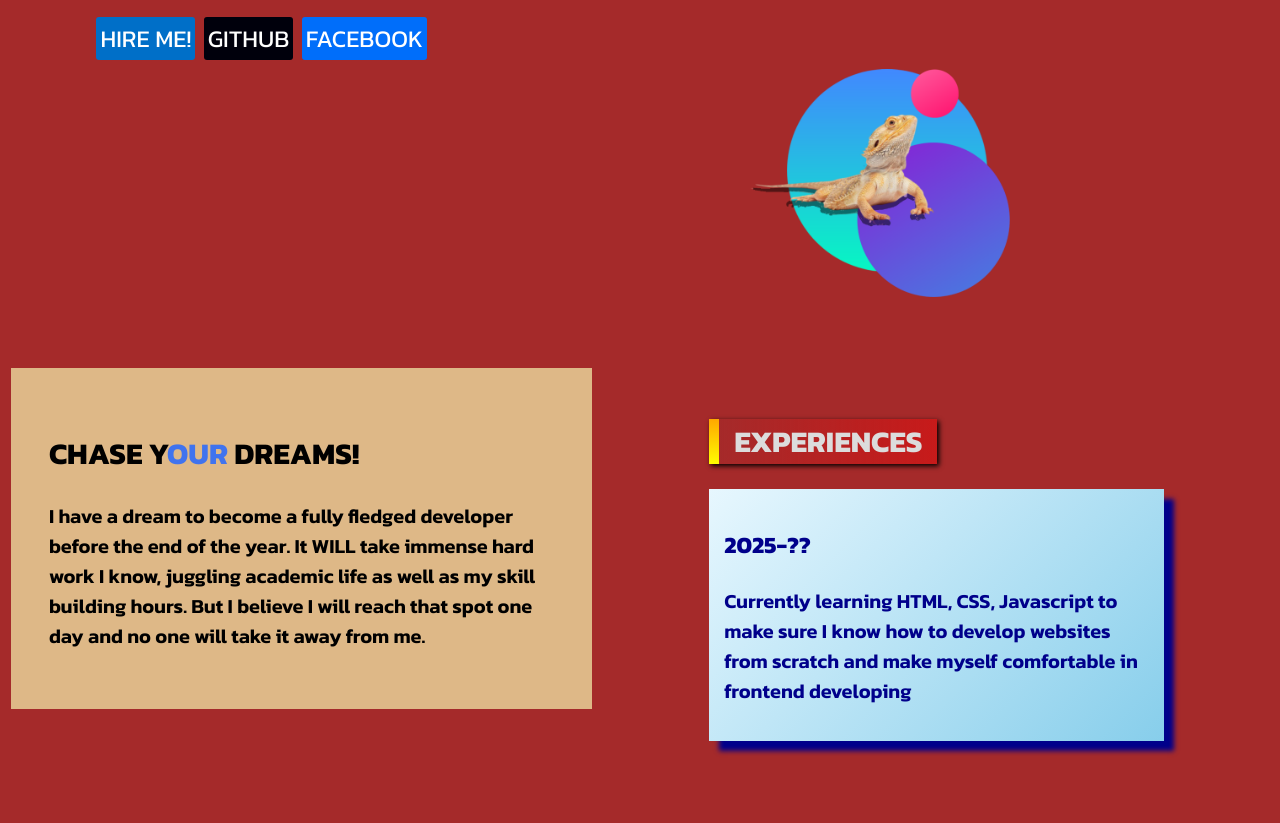
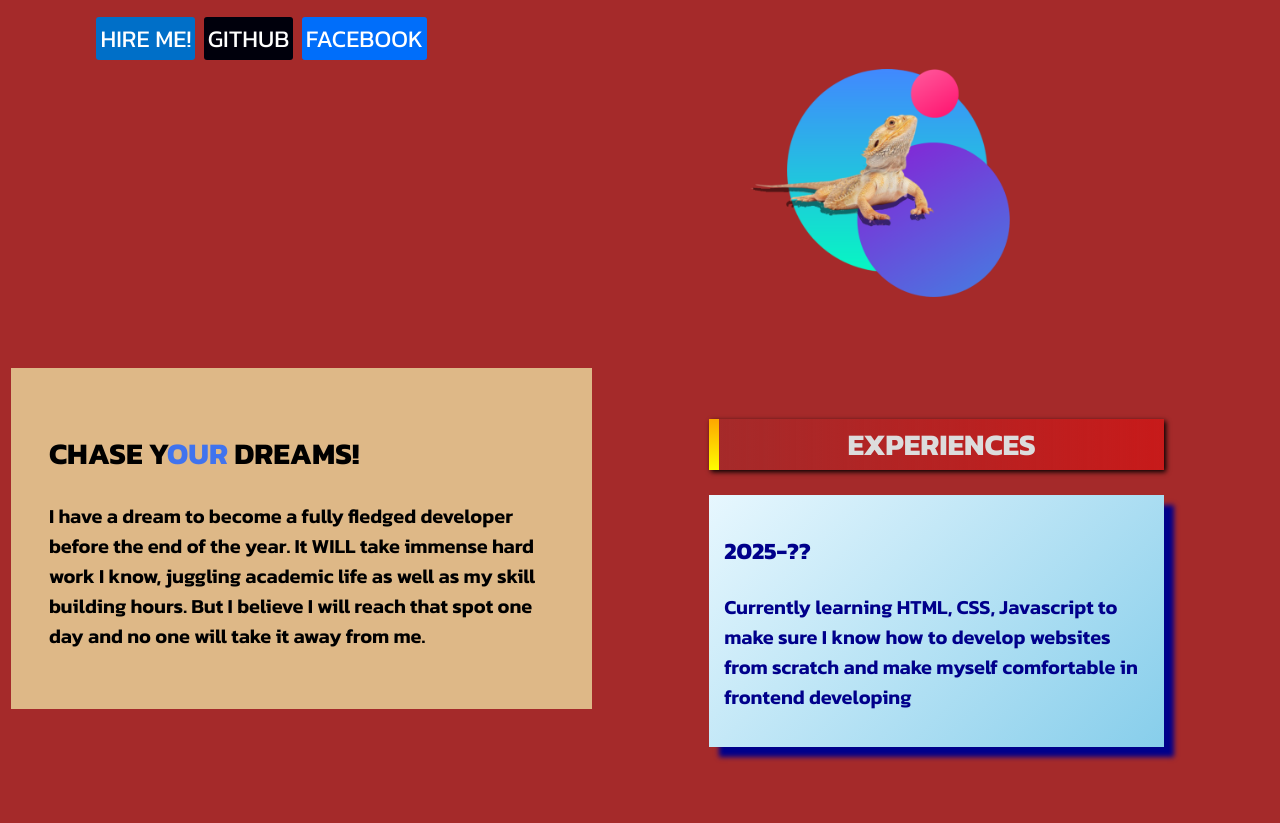
Before and after one commit to Minhaz98535/portfolio, a plain HTML site: page index.html in a window 1280 px wide. Shown: the part 528-1351 px from the top of the page. Drawn offline with Linux system fonts and the light colour scheme; a web font is replaced by a local one.

Commit message:
quick editting

```diff
--- a/style.css
+++ b/style.css
@@ -82,9 +82,9 @@
     border-image-slice: 1;
     background-image: linear-gradient(90deg,brown, rgba(255, 0, 0, 0.38));
     box-shadow: 2px 2px 5px black;
-    width: 40%;
+    text-align: center;
     margin: 5%;
-    padding-left: 3%;
+    padding: 3px;
 }
 .narration{
     background-image: linear-gradient(135deg, rgb(231, 247, 254), skyblue);
```
